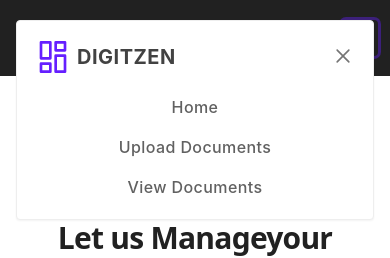
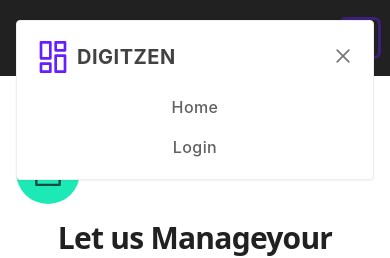
Before and after one commit to MukulKolpe/digitzen, a React (Create React App) app: page / in a window 390 px wide. Both pictures are taken after a click on the button "Open Menu". Shown: the top 258 px of the page. Built offline with nearby package versions, Linux system fonts and the light colour scheme.

Commit message:
Fixed Minor bugs

```diff
--- a/src/components/Navbar/Navbar.jsx
+++ b/src/components/Navbar/Navbar.jsx
@@ -82,7 +82,7 @@
               </Link>
             </li>
             <li>
-              {!address && (
+              {!address && !userInfo && (
                 <li>
                   <Link
                     to="/login"
@@ -123,7 +123,7 @@
                     <motion.img
                       style={{ cursor: "pointer" }}
                       whileTap={{ scale: 0.98 }}
-                      src={userInfo.profileImage === null ? userInfo.profileImage : "https://cdn.vectorstock.com/i/preview-1x/15/32/colorful-profile-picture-placeholder-icon-vector-42411532.webp" }
+                      src={userInfo.profileImage != null ? userInfo.profileImage : "https://cdn.vectorstock.com/i/preview-1x/15/32/colorful-profile-picture-placeholder-icon-vector-42411532.webp" }
                       className="w-10 min-w-[40px] h-10 min-h-[40px] shadow-2xl rounded-full object-contain"
                       alt="Profile"
                       onClick={handleClick}
@@ -234,6 +234,19 @@
                           Home
                         </Link>
                       </li>
+                      {!address && !userInfo && (
+                        <li>
+                            <Link
+                              to="/login"
+                              aria-label="Our product"
+                              title="Our product"
+                              class="font-medium tracking-wide text-gray-700 transition-colors duration-200 hover:text-deep-purple-accent-400"
+                            >
+                              Login
+                            </Link>
+                        </li>
+                      )}
+                      {userInfo && address && (
                         <li>
                           <Link
                             to="/upload"
@@ -244,6 +257,8 @@
                             Upload Documents
                           </Link>
                       </li>
+                      )}
+                      {userInfo && address && (
                         <li>
                           <Link
                             to="/view"
@@ -254,6 +269,8 @@
                             View Documents
                           </Link>
                       </li>
+                      )}
+
                     </ul>
                   </nav>
                 </div>
--- a/src/pages/ViewFile/ViewFile.css
+++ b/src/pages/ViewFile/ViewFile.css
@@ -20,3 +20,10 @@
     border-radius: 1.5rem;
     cursor: pointer;
 }
+
+
+.cardInfo{
+    width: 50%;
+    margin-left: 0px;
+    padding: 1.5rem;
+}
--- a/src/pages/ViewFile/ViewFile.jsx
+++ b/src/pages/ViewFile/ViewFile.jsx
@@ -58,15 +58,31 @@
           Copy your Wallet Address
         </label>
         <div className="text-clipboard">
+          {(selectedAccount) ? (
             <text name="saAdress" id="saAdress" className="saAdress">
               {selectedAccount.smartAccountAddress}
           </text>
+          ) : (
+            <text name="saAdress" id="saAdress" className="saAdress">
+              Please login to view your documents
+          </text>
+          )}
+          {(selectedAccount) ? (
             <CopyToClipboard
               text={selectedAccount.smartAccountAddress}
               onCopy={() => info()}
             >
             <ContentCopyIcon />
           </CopyToClipboard>
+          ) : (
+            <CopyToClipboard
+              text="Please login to view your documents"
+              onCopy={() => info()}
+            >
+            <ContentCopyIcon />
+          </CopyToClipboard>
+          )}
+
         </div>
       </div>
       <form className="form">
@@ -82,7 +98,7 @@
         <button className="button" type="button" onClick={getDocuments}>
           View
         </button>
-        {nfts.map((nft) => (
+        {(nfts) != null ? (nfts.map((nft) => (
           <div className="w-100 grid grid-cols-2 md:grid-cols-1 py-4 mt-4 ml-0">
           <Card
             title = {nft.metadata.name}
@@ -91,7 +107,9 @@
             contract_address={nft.metadata.contract_address}
           />
         </div>
-        ))}
+        ))) : (
+          <div>Please login to view your documents</div>
+        )}
       </form>
       <ToastContainer />
     </div>
```
Lines whose indentation alone changed are shown as unchanged.
